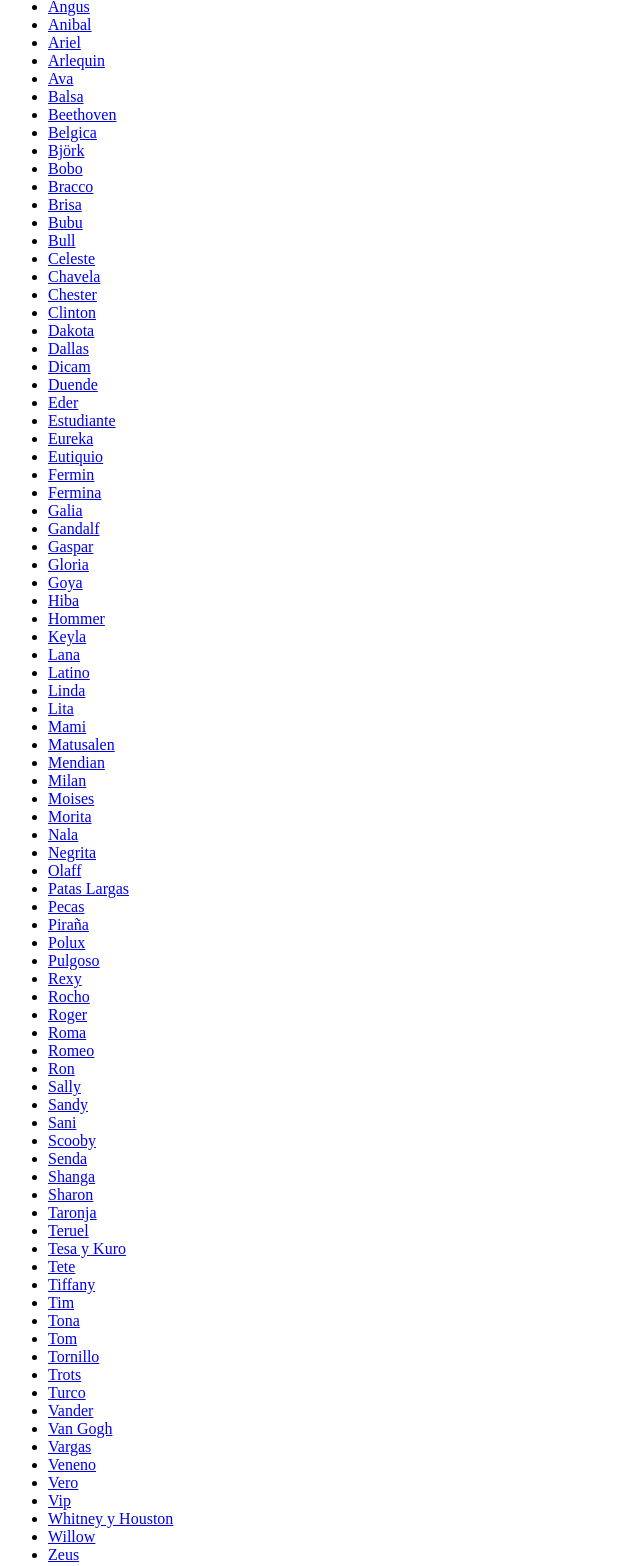
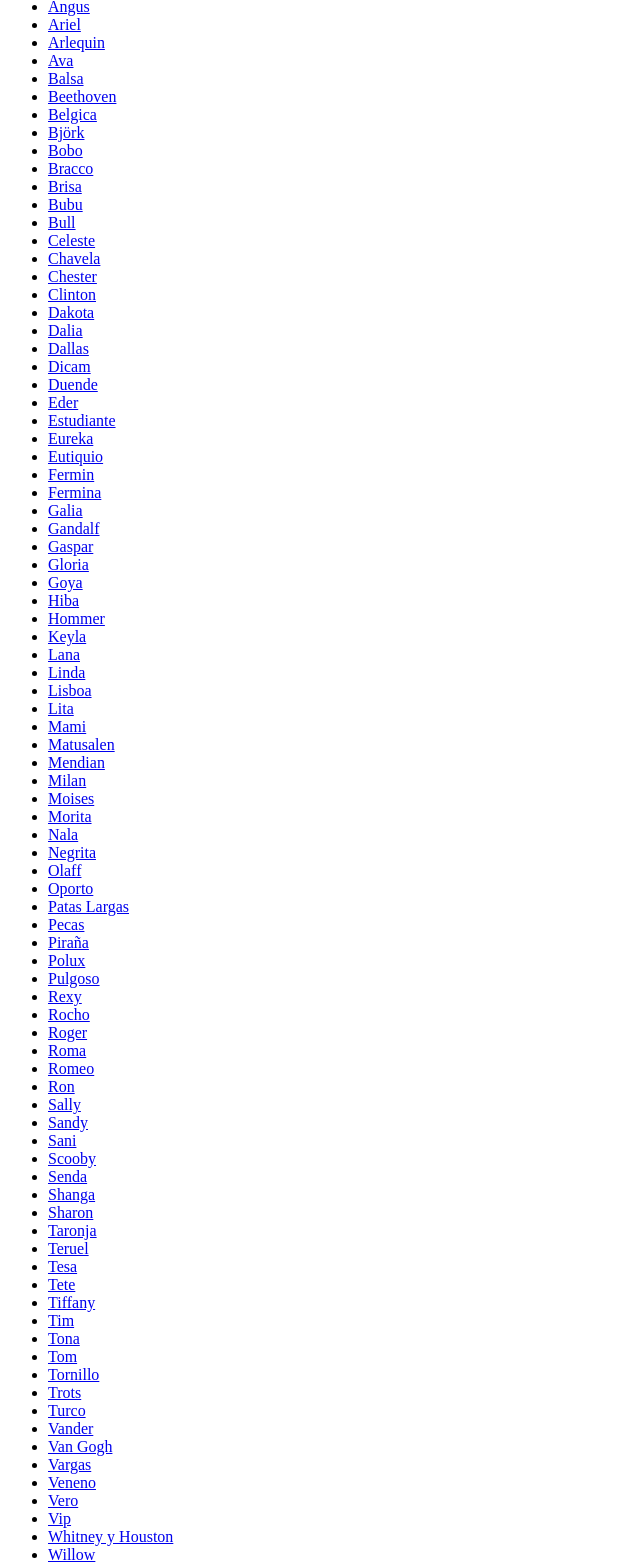
Before and after one commit to JperSos/fotosos, a plain HTML site: page index.html in a window 1280 px wide. Shown: the part 165-1731 px from the top of the page, without its empty margins (0-640 px from the left). Drawn offline with Linux system fonts and the light colour scheme.

Commit message:
Update index.html

```diff
--- a/index.html
+++ b/index.html
@@ -11,7 +11,6 @@
 			<li><a href="https://www.facebook.com/media/set/?set=oa.647351978729060&type=1">Albu</a></li>
 			<li><a href="https://www.facebook.com/media/set/?set=oa.703073769823547&type=1">Amber</a></li>
 			<li><a href="https://www.facebook.com/media/set/?set=oa.733140043483586&type=1">Angus</a></li>
-			<li><a href="https://www.facebook.com/media/set/?set=oa.793831224081134&type=1">Anibal</a></li>
 			<li><a href="https://www.facebook.com/media/set/?set=oa.647347002062891&type=1">Ariel</a></li>
 			<li><a href="https://www.facebook.com/media/set/?set=oa.647352952062296&type=1">Arlequin</a></li>
 			<li><a href="https://www.facebook.com/media/set/?set=oa.775034719294118&type=1">Ava</a></li>
@@ -29,6 +28,7 @@
 			<li><a href="https://www.facebook.com/media/set/?set=oa.775889605875296&type=1">Chester</a></li>
 			<li><a href="https://www.facebook.com/media/set/?set=oa.647365552061036&type=1">Clinton</a></li>
 			<li><a href="https://www.facebook.com/media/set/?set=oa.795468240584099&type=1">Dakota</a></li>
+			<li><a href="https://www.facebook.com/media/set/?set=oa.831324730331783&type=1">Dalia</a></li>
 			<li><a href="https://www.facebook.com/media/set/?set=oa.720616108069313&type=1">Dallas</a></li>
 			<li><a href="https://www.facebook.com/media/set/?set=oa.647365705394354&type=1">Dicam</a></li>
 			<li><a href="https://www.facebook.com/media/set/?set=oa.647347235396201&type=1">Duende</a></li>
@@ -47,8 +47,8 @@
 			<li><a href="https://www.facebook.com/media/set/?set=oa.647366105394314&type=1">Hommer</a></li>
 			<li><a href="https://www.facebook.com/media/set/?set=oa.767168710080719&type=1">Keyla</a></li>
 			<li><a href="https://www.facebook.com/media/set/?set=oa.647353288728929&type=1">Lana</a></li>
-			<li><a href="https://www.facebook.com/media/set/?set=oa.647366542060937&type=1">Latino</a></li>
 			<li><a href="https://www.facebook.com/media/set/?set=oa.648074545323470&type=1">Linda</a></li>
+			<li><a href="https://www.facebook.com/media/set/?set=oa.833244840139772&type=1">Lisboa</a></li>
 			<li><a href="https://www.facebook.com/media/set/?set=oa.647355412062050&type=1">Lita</a></li>
 			<li><a href="https://www.facebook.com/media/set/?set=oa.647354322062159&type=1">Mami</a></li>
 			<li><a href="https://www.facebook.com/media/set/?set=oa.703346913129566&type=1">Matusalen</a></li>
@@ -59,6 +59,7 @@
 			<li><a href="https://www.facebook.com/media/set/?set=oa.647346565396268&type=1">Nala</a></li>
 			<li><a href="https://www.facebook.com/media/set/?set=oa.647356778728580&type=1">Negrita</a></li>
 			<li><a href="https://www.facebook.com/media/set/?set=oa.703073376490253&type=1">Olaff</a></li>
+			<li><a href="https://www.facebook.com/media/set/?set=oa.833245066806416&type=1">Oporto</a></li>
 			<li><a href="https://www.facebook.com/media/set/?set=oa.815235028607420&type=1">Patas Largas</a></li>
 			<li><a href="https://www.facebook.com/media/set/?set=oa.666606710136920&type=1">Pecas</a></li>
 			<li><a href="https://www.facebook.com/media/set/?set=oa.705495776248013&type=1">Piraña</a></li>
@@ -79,7 +80,7 @@
 			<li><a href="https://www.facebook.com/media/set/?set=oa.647367458727512&type=1">Sharon</a></li>
 			<li><a href="https://www.facebook.com/media/set/?set=oa.647357172061874&type=1">Taronja</a></li>
 			<li><a href="https://www.facebook.com/media/set/?set=oa.749387181858872&type=1">Teruel</a></li>
-			<li><a href="https://www.facebook.com/media/set/?set=oa.826560870808169&type=1">Tesa y Kuro</a></li>
+			<li><a href="https://www.facebook.com/media/set/?set=oa.831653573632232&type=1">Tesa</a></li>
 			<li><a href="https://www.facebook.com/media/set/?set=oa.647367622060829&type=1">Tete</a></li>
 			<li><a href="https://www.facebook.com/media/set/?set=oa.782205051910418&type=1">Tiffany</a></li>
 			<li><a href="https://www.facebook.com/media/set/?set=oa.647360768728181&type=1">Tim</a></li>
@@ -169,6 +170,7 @@
 			<li><a href="https://www.facebook.com/media/set/?set=oa.647366392060952&type=1">Kira V</a></li>
 			<li><a href="https://www.facebook.com/media/set/?set=oa.705498209581103&type=1">Kleo</a></li>
 			<li><a href="https://www.facebook.com/media/set/?set=oa.647354162062175&type=1">Lara</a></li>
+			<li><a href="https://www.facebook.com/media/set/?set=oa.647366542060937&type=1">Latino</a></li>
 			<li><a href="https://www.facebook.com/media/set/?set=oa.770743786389878&type=1">Leia IV</a></li>
 			<li><a href="https://www.facebook.com/media/set/?set=oa.703069086490682&type=1">Lima</a></li>
 			<li><a href="https://www.facebook.com/media/set/?set=oa.647366642060927&type=1">Lisy</a></li>
@@ -265,6 +267,7 @@
 		</ul>
 		<h2>Otros</h2>
 		<ul>
+			<li><a href="https://www.facebook.com/media/set/?set=oa.793831224081134&type=1">Anibal (DEP)</a></li>
 			<li><a href="https://www.facebook.com/media/set/?set=oa.783861568411433&type=1">Basati</a></li>
 			<li><a href="https://www.facebook.com/media/set/?set=oa.647359992061592&type=1">Chocolate/Bobi (DEP)</a></li>
 			<li><a href="https://www.facebook.com/media/set/?set=oa.647346282062963&type=1">Colon (DEP)</a></li>
```
